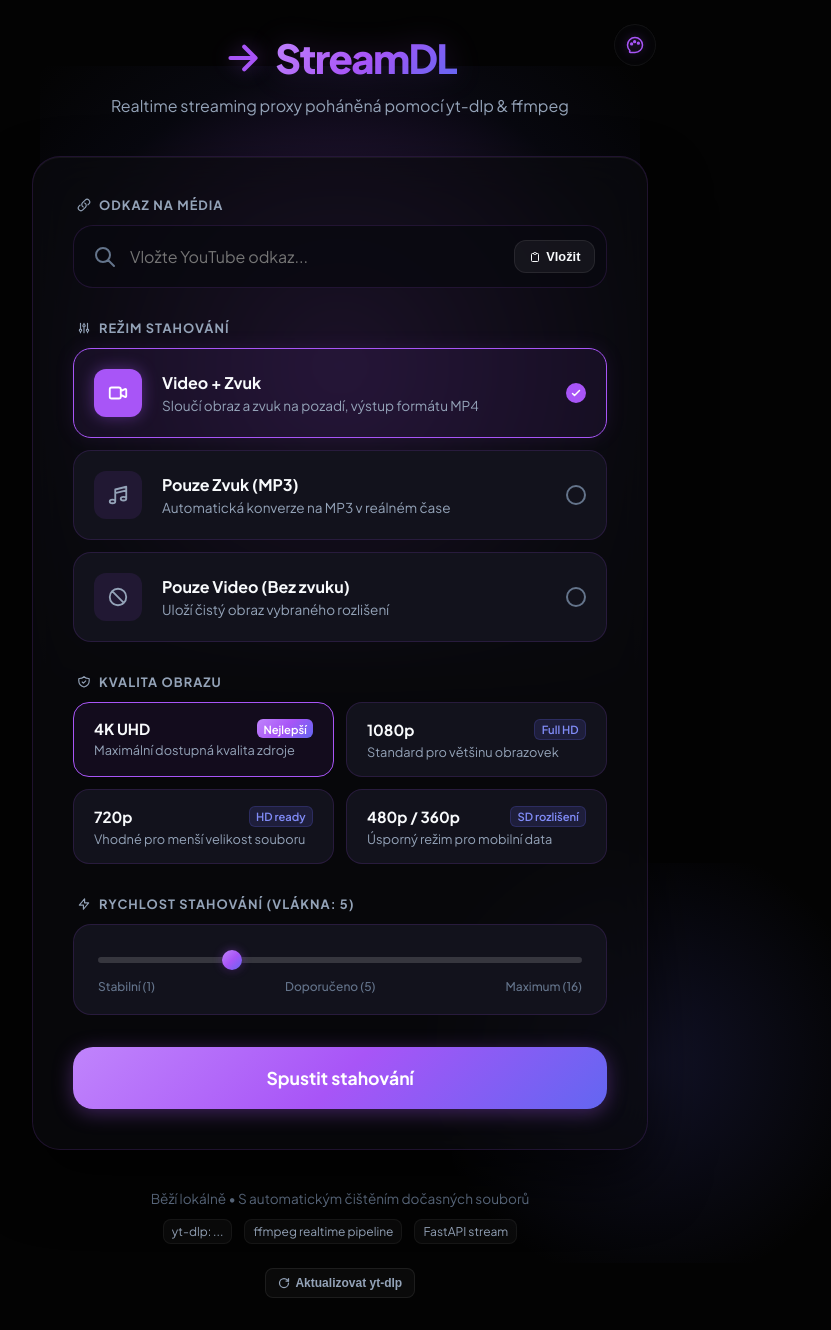
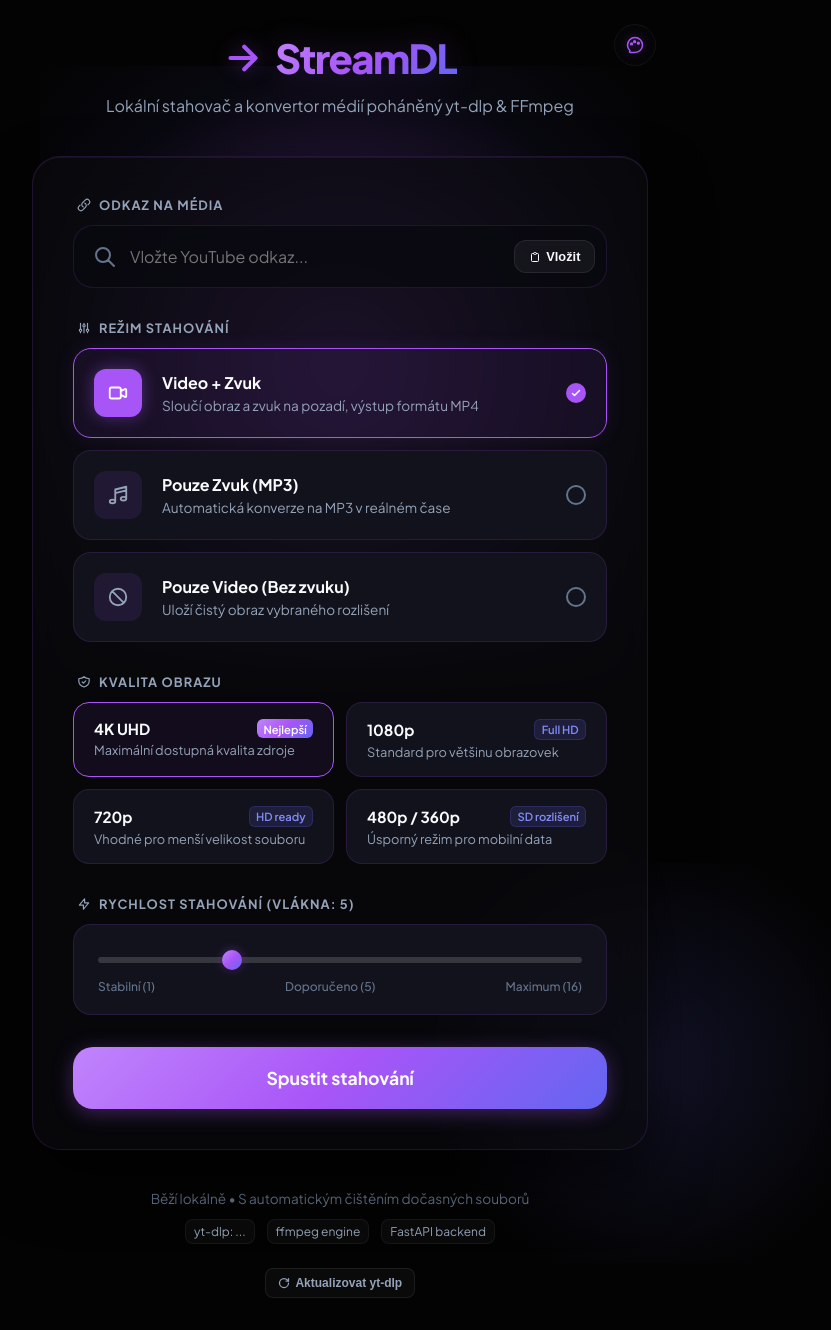
Before and after one commit to Dzendys/streamdl, a FastAPI app: page / in a window 1280 px wide. Shown: the whole page, without its empty margins (300-1131 px from the left). Run offline with FastAPI, Linux system fonts and the light colour scheme; data that the repository does not hold is empty; some libraries are stand-ins or nearby versions.

Commit message:
style: update subtitle and badges to accurately reflect architecture (download/transcode instead of real-time proxying)

```diff
--- a/templates/index.html
+++ b/templates/index.html
@@ -35,7 +35,7 @@
             </svg>
             <div class="logo">StreamDL</div>
         </div>
-        <div class="subtitle">Realtime streaming proxy poháněná pomocí yt-dlp &amp; ffmpeg</div>
+        <div class="subtitle">Lokální stahovač a konvertor médií poháněný yt-dlp &amp; FFmpeg</div>
     </div>
 
     <div class="card">
@@ -333,8 +333,8 @@
         <div>Běží lokálně &bull; S automatickým čištěním dočasných souborů</div>
         <div class="footer-badges">
             <span class="footer-badge" id="ytdlpVersionBadge">yt-dlp: ...</span>
-            <span class="footer-badge">ffmpeg realtime pipeline</span>
-            <span class="footer-badge">FastAPI stream</span>
+            <span class="footer-badge">ffmpeg engine</span>
+            <span class="footer-badge">FastAPI backend</span>
         </div>
         <div style="margin-top: 0.75rem;">
             <button type="button" id="updateYtdlpBtn" class="update-ytdlp-btn">
```
